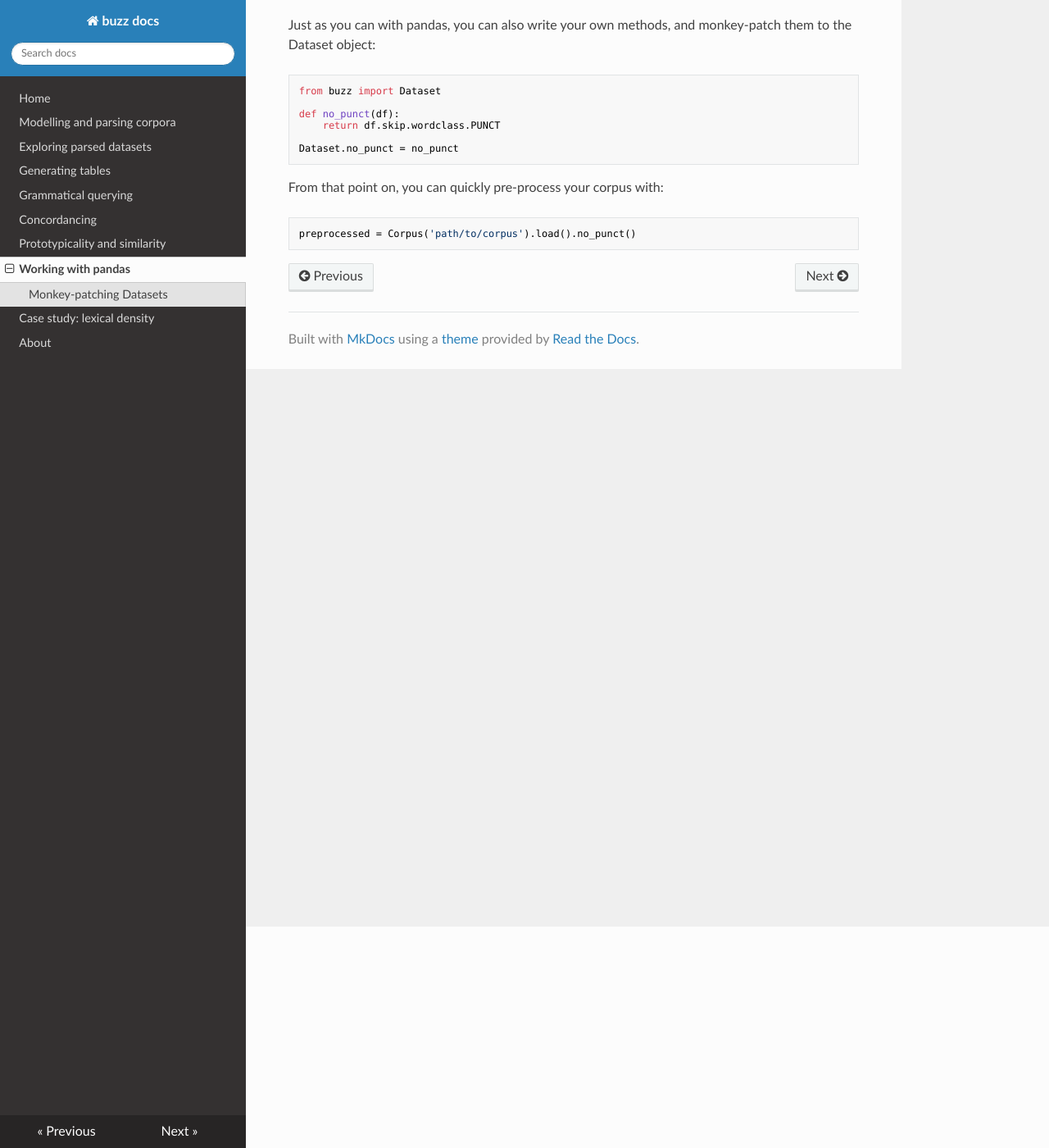
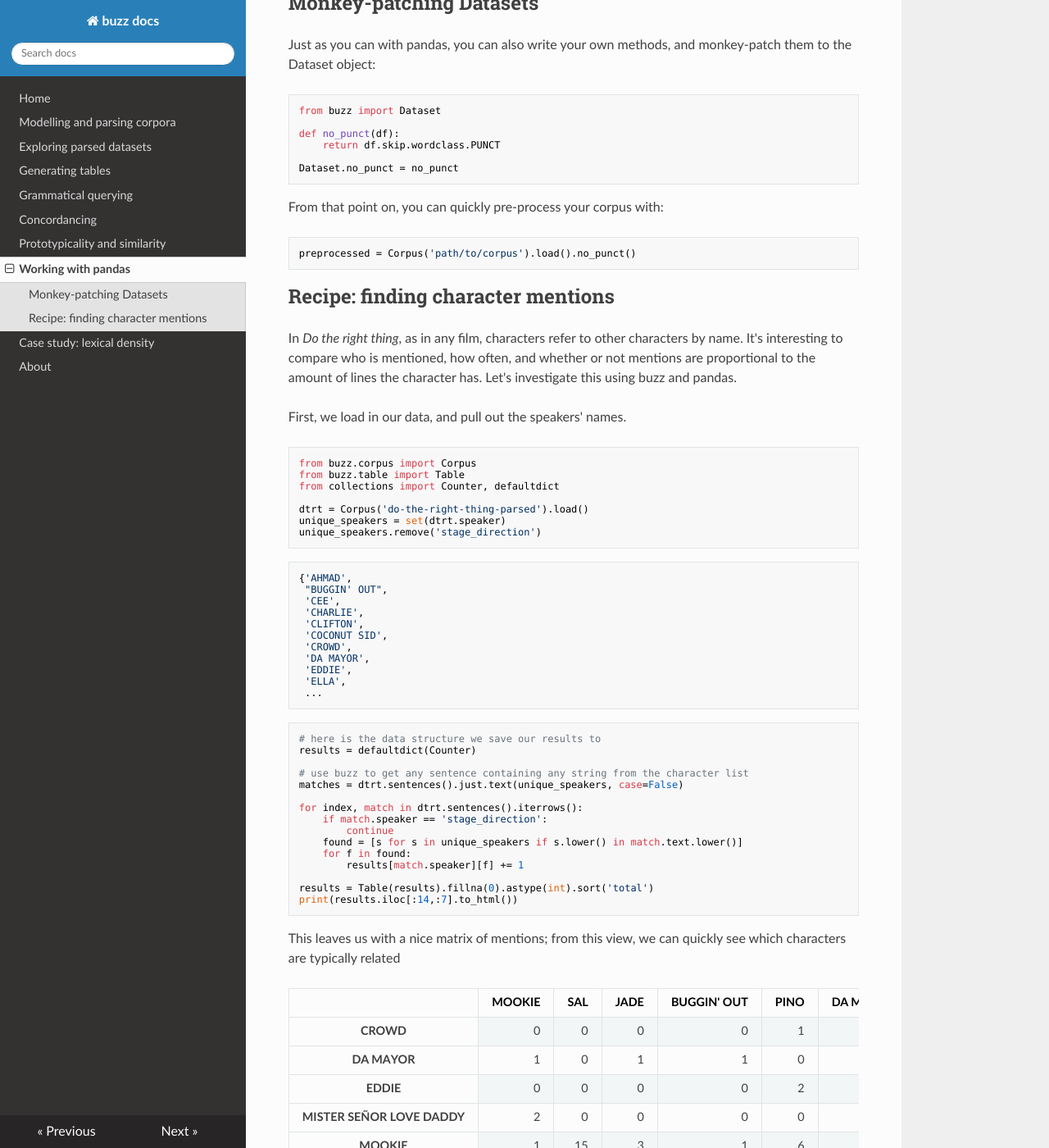
Before and after one commit to interrogator/buzz, an MkDocs documentation site: the page built from docs/pandas.md, in a window 1280 px wide and 1400 px high, scrolled down 270 px. Shown: the whole window at 82% size. Built offline with MkDocs 1.6.1, drawn with Linux system fonts in a browser that asks for light colours; nearby versions of some CDN libraries; some of the changed text lies outside the part shown.

Commit message:
work in progress on a name finder recipe

````diff
--- a/docs/pandas.md
+++ b/docs/pandas.md
@@ -1,6 +1,6 @@
 # Working with pandas
 
-`buzz` keeps everything in DataFrame-like objects, so you can use the powerful pandas syntax whenever you like.
+> *`buzz` keeps everything in DataFrame-like objects, so you can use the powerful pandas syntax whenever you like. This section demonstrates how you can use some of pandas' features directly to explore your data in new ways.*
 
 
 ## Monkey-patching Datasets
@@ -21,3 +21,160 @@ From that point on, you can quickly pre-process your corpus with:
 ```python
 preprocessed = Corpus('path/to/corpus').load().no_punct()
 ```
+
+## Recipe: finding character mentions
+
+In *Do the right thing*, as in any film, characters refer to other characters by name. It's interesting to compare who is mentioned, how often, and whether or not mentions are proportional to the amount of lines the character has. Let's investigate this using buzz and pandas.
+
+First, we load in our data, and pull out the speakers' names.
+
+```python
+from buzz.corpus import Corpus
+from buzz.table import Table
+from collections import Counter, defaultdict
+
+dtrt = Corpus('do-the-right-thing-parsed').load()
+unique_speakers = set(dtrt.speaker)
+unique_speakers.remove('stage_direction')
+```
+
+```python
+{'AHMAD',
+ "BUGGIN' OUT",
+ 'CEE',
+ 'CHARLIE',
+ 'CLIFTON',
+ 'COCONUT SID',
+ 'CROWD',
+ 'DA MAYOR',
+ 'EDDIE',
+ 'ELLA',
+ ...
+```
+
+```python
+# here is the data structure we save our results to
+results = defaultdict(Counter)
+
+# use buzz to get any sentence containing any string from the character list
+matches = dtrt.sentences().just.text(unique_speakers, case=False)
+
+for index, match in dtrt.sentences().iterrows():
+    if match.speaker == 'stage_direction':
+        continue
+    found = [s for s in unique_speakers if s.lower() in match.text.lower()]
+    for f in found:
+        results[match.speaker][f] += 1
+
+results = Table(results).fillna(0).astype(int).sort('total')
+print(results.iloc[:14,:7].to_html())
+```
+
+This leaves us with a nice matrix of mentions; from this view, we can quickly see which characters are typically related
+
+<table border="1" class="dataframe">
+  <thead>
+    <tr style="text-align: right;">
+      <th style="text-align: right;"></th>
+      <th style="text-align: right;">MOOKIE</th>
+      <th style="text-align: right;">SAL</th>
+      <th style="text-align: right;">JADE</th>
+      <th style="text-align: right;">BUGGIN' OUT</th>
+      <th style="text-align: right;">PINO</th>
+      <th style="text-align: right;">DA MAYOR</th>
+      <th>VITO</th>
+    </tr>
+  </thead>
+  <tbody>
+    <tr>
+      <th>CROWD</th>
+      <td style="text-align: right;">0</td>
+      <td style="text-align: right;">0</td>
+      <td style="text-align: right;">0</td>
+      <td style="text-align: right;">0</td>
+      <td style="text-align: right;">1</td>
+      <td style="text-align: right;">0</td>
+      <td style="text-align: right;">0</td>
+    </tr>
+    <tr>
+      <th>DA MAYOR</th>
+      <td style="text-align: right;">1</td>
+      <td style="text-align: right;">0</td>
+      <td style="text-align: right;">1</td>
+      <td style="text-align: right;">1</td>
+      <td style="text-align: right;">0</td>
+      <td style="text-align: right;">6</td>
+      <td style="text-align: right;">0</td>
+    </tr>
+    <tr>
+      <th>EDDIE</th>
+      <td style="text-align: right;">0</td>
+      <td style="text-align: right;">0</td>
+      <td style="text-align: right;">0</td>
+      <td style="text-align: right;">0</td>
+      <td style="text-align: right;">2</td>
+      <td style="text-align: right;">2</td>
+      <td style="text-align: right;">0</td>
+    </tr>
+    <tr>
+      <th>MISTER SEÑOR LOVE DADDY</th>
+      <td style="text-align: right;">2</td>
+      <td style="text-align: right;">0</td>
+      <td style="text-align: right;">0</td>
+      <td style="text-align: right;">0</td>
+      <td style="text-align: right;">0</td>
+      <td style="text-align: right;">0</td>
+      <td style="text-align: right;">1</td>
+    </tr>
+    <tr>
+      <th>MOOKIE</th>
+      <td style="text-align: right;">1</td>
+      <td style="text-align: right;">15</td>
+      <td style="text-align: right;">3</td>
+      <td style="text-align: right;">1</td>
+      <td style="text-align: right;">6</td>
+      <td style="text-align: right;">1</td>
+      <td style="text-align: right;">7</td>
+    </tr>
+    <tr>
+      <th>MOTHER SISTER</th>
+      <td style="text-align: right;">1</td>
+      <td style="text-align: right;">0</td>
+      <td style="text-align: right;">1</td>
+      <td style="text-align: right;">0</td>
+      <td style="text-align: right;">0</td>
+      <td style="text-align: right;">2</td>
+      <td style="text-align: right;">0</td>
+    </tr>
+    <tr>
+      <th>PINO</th>
+      <td style="text-align: right;">4</td>
+      <td style="text-align: right;">3</td>
+      <td style="text-align: right;">2</td>
+      <td style="text-align: right;">0</td>
+      <td style="text-align: right;">0</td>
+      <td style="text-align: right;">0</td>
+      <td style="text-align: right;">3</td>
+    </tr>
+    <tr>
+      <th>RADIO RAHEEM</th>
+      <td style="text-align: right;">1</td>
+      <td style="text-align: right;">1</td>
+      <td style="text-align: right;">0</td>
+      <td style="text-align: right;">0</td>
+      <td style="text-align: right;">1</td>
+      <td style="text-align: right;">0</td>
+      <td style="text-align: right;">0</td>
+    </tr>
+    <tr>
+      <th>SAL</th>
+      <td style="text-align: right;">21</td>
+      <td style="text-align: right;">5</td>
+      <td style="text-align: right;">6</td>
+      <td style="text-align: right;">12</td>
+      <td style="text-align: right;">1</td>
+      <td style="text-align: right;">1</td>
+      <td style="text-align: right;">0</td>
+    </tr>
+  </tbody>
+</table>
````
